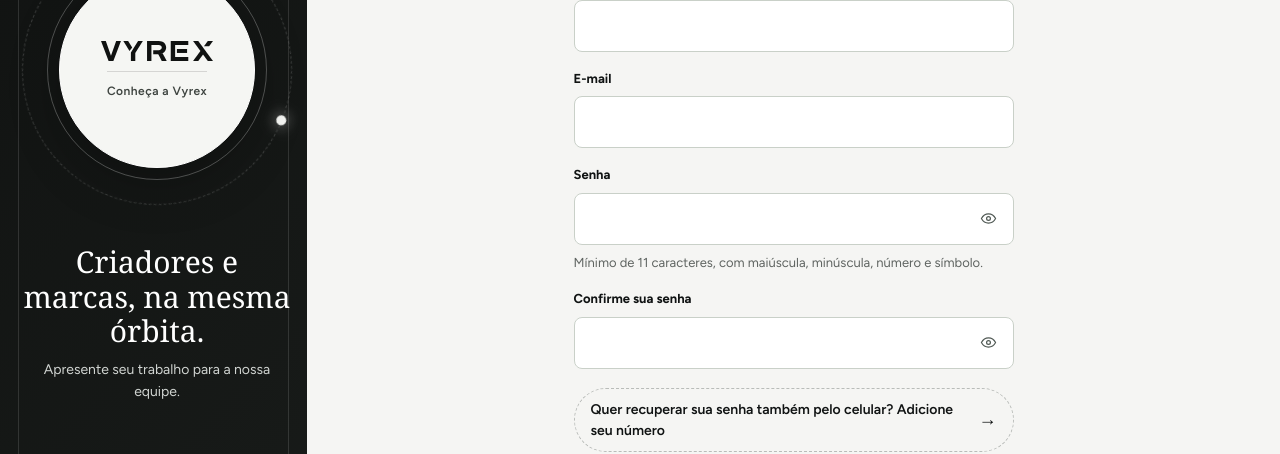
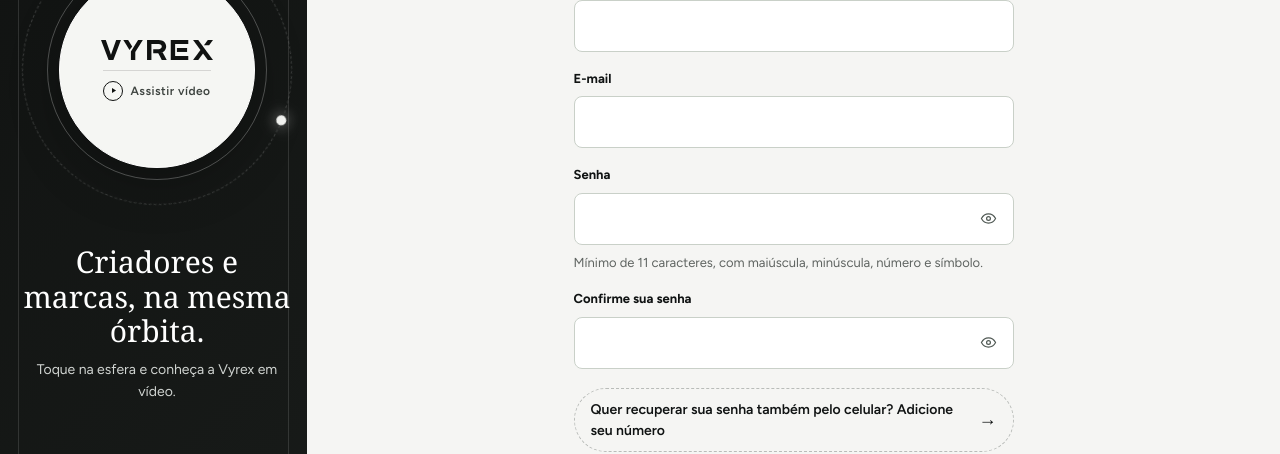
Before and after one commit to Jvictor1312/ProjectVyrex, a Next.js app: page /cadastro in a window 1280 px wide. Shown: the part 231-685 px from the top of the page. Built offline with nearby package versions, Linux system fonts and the light colour scheme; no server answers; the database is empty.

Commit message:
fix(cadastro): play da esfera sempre visível, com ou sem vídeo cadastrado

```diff
--- a/src/app/components/signup-showcase.tsx
+++ b/src/app/components/signup-showcase.tsx
@@ -121,16 +121,14 @@ function SignupShowcase({
             >
               <VyrexLogo className="signup-orb-word" decorative />
               <span className="signup-orb-cta">
-                {videoUrl && (
-                  <span className="signup-orb-play" aria-hidden="true">
-                    <svg viewBox="0 0 12 12" focusable="false">
-                      <path d="M4 2.6v6.8L9.4 6z" />
-                    </svg>
-                  </span>
-                )}
-                <span className="signup-orb-prompt">
-                  {videoUrl ? "Assistir vídeo" : "Conheça a Vyrex"}
+                {/* O play aparece sempre (decisão do dono). Sem vídeo
+                    cadastrado, a janela avisa que ele virá em breve. */}
+                <span className="signup-orb-play" aria-hidden="true">
+                  <svg viewBox="0 0 12 12" focusable="false">
+                    <path d="M4 2.6v6.8L9.4 6z" />
+                  </svg>
                 </span>
+                <span className="signup-orb-prompt">Assistir vídeo</span>
               </span>
             </button>
           </div>
@@ -139,9 +137,7 @@ function SignupShowcase({
               Criadores e marcas, na mesma órbita.
             </p>
             <p className="signup-showcase-instruction">
-              {videoUrl
-                ? "Toque na esfera e conheça a Vyrex em vídeo."
-                : "Apresente seu trabalho para a nossa equipe."}
+              Toque na esfera e conheça a Vyrex em vídeo.
             </p>
           </div>
         </div>
```
